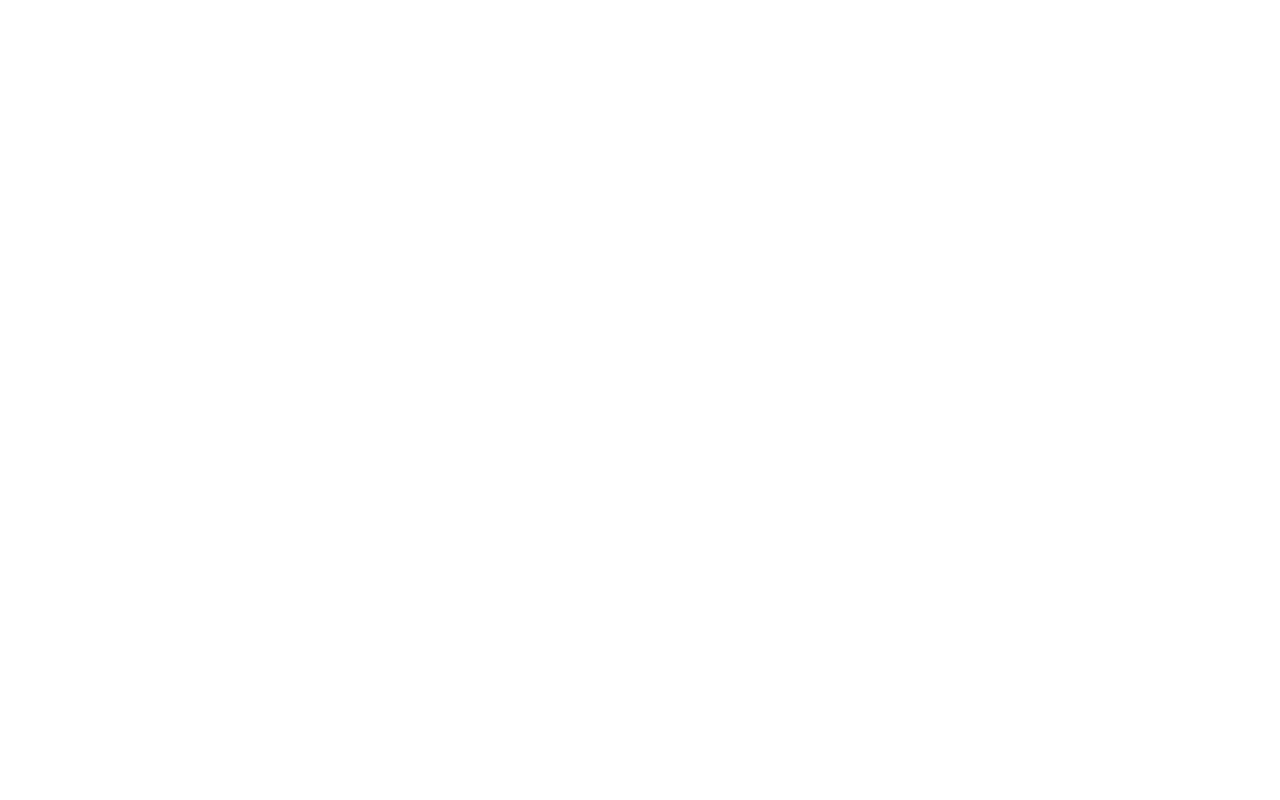
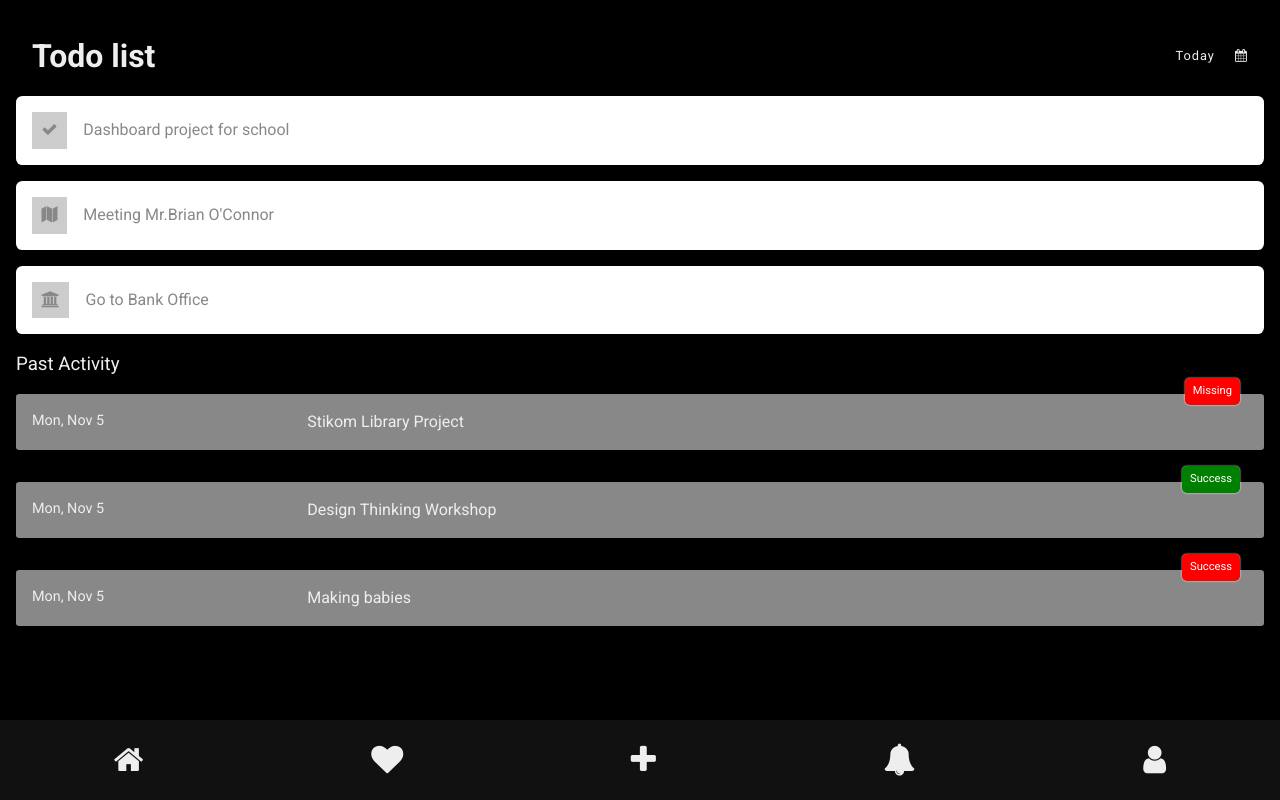
Before and after one commit to gmarkmananquil/30-JS-Projects, a plain HTML site: page 01.todo-list/01.todo-list.html in a window 1280 px wide. Drawn offline with Linux system fonts and the light colour scheme.

Commit message:
Sets up the initial look of the application

```diff
--- a/01.todo-list/01.todo-list.html
+++ b/01.todo-list/01.todo-list.html
@@ -4,8 +4,82 @@
     <meta charset="UTF-8">
     <meta name="viewport" content="width=device-width, initial-scale=1.0">
     <title>Todo List</title>
+    <link rel="preconnect" href="https://fonts.googleapis.com">
+    <link rel="preconnect" href="https://fonts.gstatic.com" crossorigin>
+    <link href="https://fonts.googleapis.com/css2?family=Roboto:ital,wght@0,100;0,300;0,400;0,500;0,700;0,900;1,100;1,300;1,400;1,500;1,700;1,900&display=swap" rel="stylesheet">
+    <link rel="stylesheet" href="style.css">
+    <link rel="stylesheet" href="https://cdnjs.cloudflare.com/ajax/libs/font-awesome/4.7.0/css/font-awesome.min.css">
 </head>
 <body>
 
+    <header>
+        <h1>Todo list</h1>
+
+        <div class="date">
+            Today
+            <i class="fa fa-calendar" aria-hidden="true" id="date-icon"></i>
+        </div>
+    </header>
+
+
+    <div class="list">
+        <div class="list-item">
+            <span class="icon-wrapper">
+                <i class="fa fa-check" aria-hidden="true"></i>
+            </span>
+            <span class="text">
+                Dashboard project for school
+            </span>
+        </div>
+        <div class="list-item">
+            <span class="icon-wrapper">
+                <i class="fa fa-map" aria-hidden="true"></i>
+            </span>
+            <span class="text">
+                Meeting Mr.Brian O'Connor
+            </span>
+        </div>
+        <div class="list-item">
+            <span class="icon-wrapper">
+                <i class="fa fa-bank" aria-hidden="true"></i>
+            </span>
+            <span class="text">
+                Go to Bank Office
+            </span>
+        </div>
+    </div>
+
+    <div class="history">
+        <h3>Past Activity</h3>
+        <ul>
+            <li class="hist-item">
+                <span class="date">Mon, Nov 5</span>
+                <span class="text">Stikom Library Project</span>
+                <span class="tag">Missing</span>
+
+            </li>
+            <li class="hist-item">
+                <span class="date">Mon, Nov 5</span>
+                <span class="text">Design Thinking Workshop</span>
+                <span class="tag success">Success</span>
+
+            </li>
+            <li class="hist-item">
+                <span class="date">Mon, Nov 5</span>
+                <span class="text">Making babies</span>
+                <span class="tag">Success</span>
+            </li>
+        </ul>
+    </div>
+
+    <nav class="main-nav">
+        <ul>
+            <li><a href="/"><i class="fa fa-home" aria-hidden="true"></i></a></li>
+            <li><a href="/"><i class="fa fa-heart" aria-hidden="true"></i></a></li>
+            <li><a href="/"><i class="fa fa-plus" aria-hidden="true"></i></a></li>
+            <li><a href="/"><i class="fa fa-bell" aria-hidden="true"></i></a></li>
+            <li><a href="/"><i class="fa fa-user" aria-hidden="true"></i></a></li>
+        </ul>
+    </nav>
 </body>
 </html>
--- a/01.todo-list/style.css
+++ b/01.todo-list/style.css
@@ -1 +1,98 @@
 @import url(../reset.css);
+
+body{
+    font-family: "Roboto", sans-serif;
+    background-color: #000;
+    color: #eee;
+    padding: 1rem;
+}
+
+header{
+    display: flex;
+    align-items: center;
+    justify-content: space-between;
+    padding: 1rem;
+}
+
+header .date{
+    font-size: 0.8em;
+    letter-spacing: 1px;
+}
+
+header .date i{
+    margin-left: 1rem;
+}
+
+.list-item{
+    display: grid;
+    gap: 1rem;
+    grid-template-columns: auto 1fr;
+    background: #fff;
+    color: #888;
+    padding: 1rem;
+    margin-bottom: 1rem;
+    border-radius: 0.4rem;
+    align-items: center;
+}
+
+.list-item .icon-wrapper{
+    background: #ccc;
+    border-radius: 0,2rem;
+    padding: 0.4rem 0.6rem;
+}
+
+.history h3{
+    margin-bottom: 1rem;
+    font-weight: normal;
+}
+
+.hist-item{
+    display: grid;
+    grid-template-columns: 20% 1fr;
+    position: relative;
+    background: #888;
+    padding: 1rem;
+    border-radius: 0.2rem;
+    margin-bottom: 2rem;
+    gap: 2rem;
+}
+
+.hist-item .date{
+    font-size: 0.9em;
+}
+
+.tag{
+    position: absolute;
+    right: 1.5rem;
+    top: -1rem;
+    padding: 0.3rem 0.5rem;
+    background: red;
+    border-radius: 0.3rem;
+    color: #fff;
+    font-size: 0.7em;
+    box-shadow: 0px 0px 2px #fff;
+}
+
+.tag.success{
+    background: green;
+}
+
+.main-nav{
+    position: absolute;
+    bottom: 0;
+    left: 0;
+    width: 100%;
+    height: 80px;
+    background: #111;
+    display: flex;
+    align-items: center;
+    justify-content: center;
+}
+
+.main-nav ul{
+    width: 100%;
+    display: flex;
+    justify-content: space-around;
+    font-size: 2rem;
+    align-items: center;
+}
```
